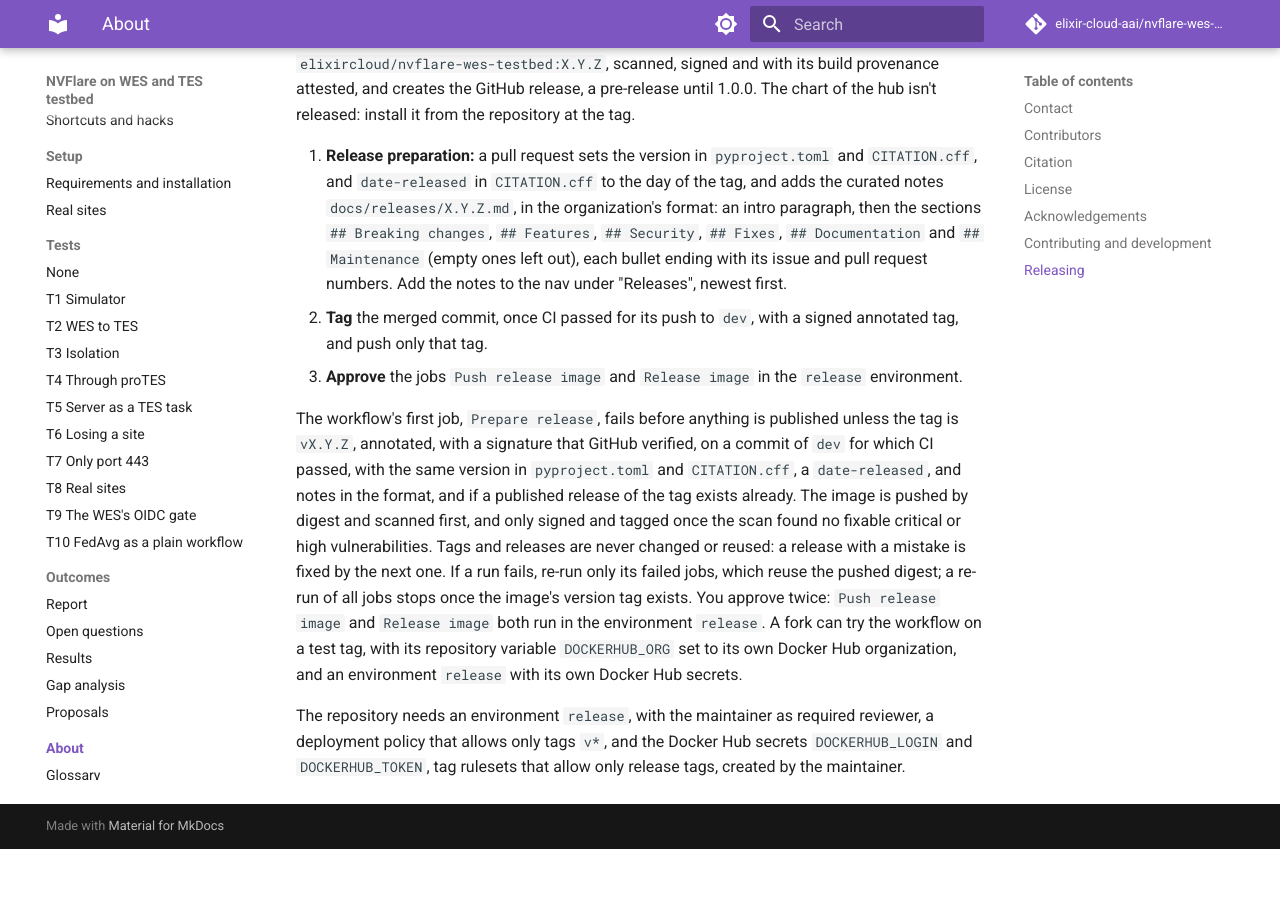
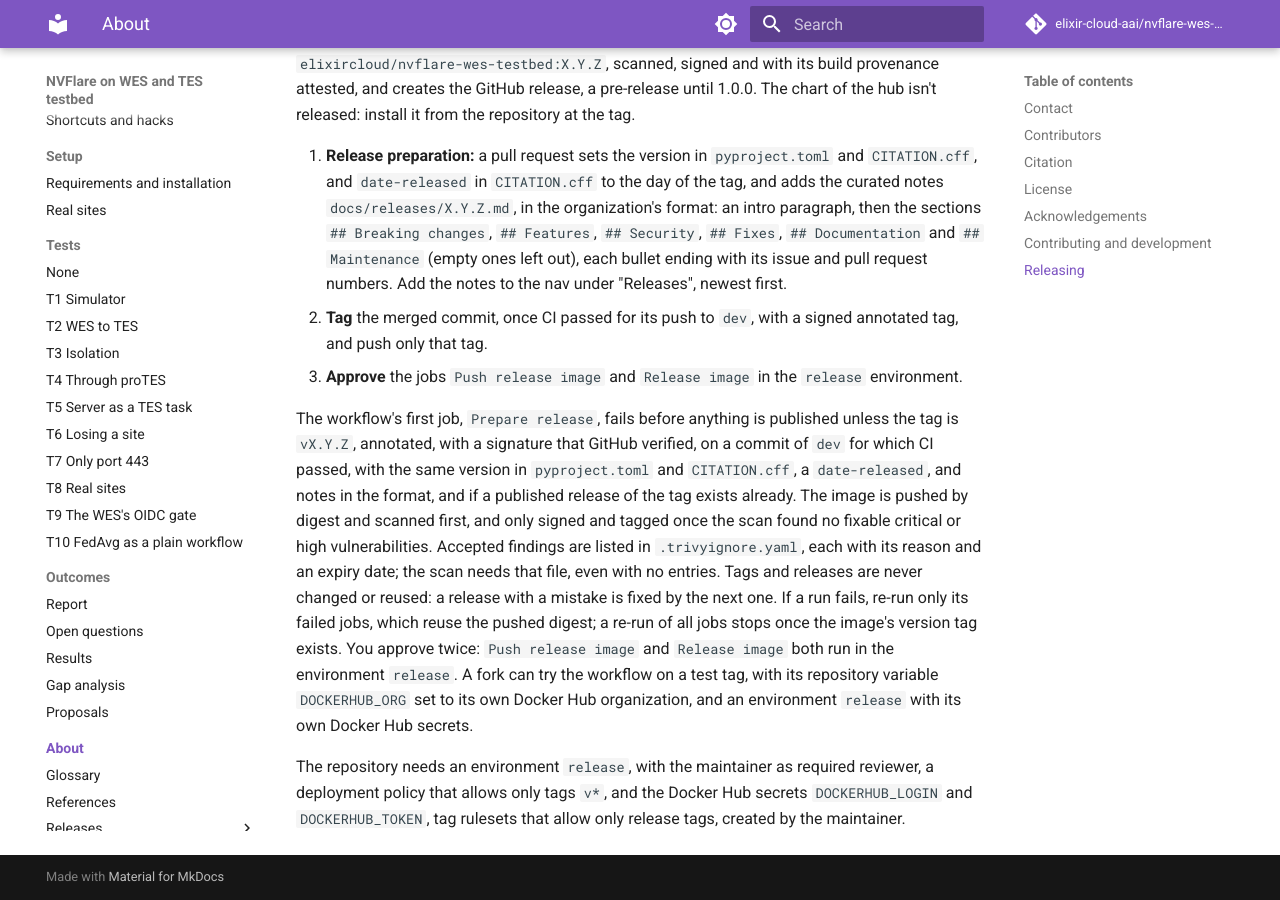
Before and after one commit to elixir-cloud-aai/nvflare-wes-testbed, an MkDocs documentation site: the page built from docs/about/index.md, in a window 1280 px wide and 900 px high, scrolled down 1436 px. Built offline with MkDocs 1.6.1 and Material for MkDocs 9.7.7, drawn with Linux system fonts in a browser that asks for light colours; comment, search, counter and statistics services are not loaded; before the commit the page ends 2285 px from its top, so only the background shows below that.

Commit message:
ci: add an empty .trivyignore.yaml (#63)
The shared action scan-image (elixir-cloud-aai/.github, v1.2.0) always
passes .trivyignore.yaml to Trivy, which fails without the file: the
scan of the v0.1.0 release stopped there. List no accepted findings:
a local scan of the release digest found no fixable critical or high
vulnerabilities. Document the file in the release section.


Claude-Session: https://claude.ai/code/session_011FSoqN5w1v5t1QRTKU7ad5

Co-authored-by: Claude Opus 5.5 <noreply@anthropic.com>

```diff
--- a/docs/about/index.md
+++ b/docs/about/index.md
@@ -48,6 +48,6 @@ Releases are version tags `vX.Y.Z` on a commit of `dev`, from which `.github/wor
 2. **Tag** the merged commit, once CI passed for its push to `dev`, with a signed annotated tag, and push only that tag.
 3. **Approve** the jobs `Push release image` and `Release image` in the `release` environment.
 
-The workflow's first job, `Prepare release`, fails before anything is published unless the tag is `vX.Y.Z`, annotated, with a signature that GitHub verified, on a commit of `dev` for which CI passed, with the same version in `pyproject.toml` and `CITATION.cff`, a `date-released`, and notes in the format, and if a published release of the tag exists already. The image is pushed by digest and scanned first, and only signed and tagged once the scan found no fixable critical or high vulnerabilities. Tags and releases are never changed or reused: a release with a mistake is fixed by the next one. If a run fails, re-run only its failed jobs, which reuse the pushed digest; a re-run of all jobs stops once the image's version tag exists. You approve twice: `Push release image` and `Release image` both run in the environment `release`. A fork can try the workflow on a test tag, with its repository variable `DOCKERHUB_ORG` set to its own Docker Hub organization, and an environment `release` with its own Docker Hub secrets.
+The workflow's first job, `Prepare release`, fails before anything is published unless the tag is `vX.Y.Z`, annotated, with a signature that GitHub verified, on a commit of `dev` for which CI passed, with the same version in `pyproject.toml` and `CITATION.cff`, a `date-released`, and notes in the format, and if a published release of the tag exists already. The image is pushed by digest and scanned first, and only signed and tagged once the scan found no fixable critical or high vulnerabilities. Accepted findings are listed in `.trivyignore.yaml`, each with its reason and an expiry date; the scan needs that file, even with no entries. Tags and releases are never changed or reused: a release with a mistake is fixed by the next one. If a run fails, re-run only its failed jobs, which reuse the pushed digest; a re-run of all jobs stops once the image's version tag exists. You approve twice: `Push release image` and `Release image` both run in the environment `release`. A fork can try the workflow on a test tag, with its repository variable `DOCKERHUB_ORG` set to its own Docker Hub organization, and an environment `release` with its own Docker Hub secrets.
 
 The repository needs an environment `release`, with the maintainer as required reviewer, a deployment policy that allows only tags `v*`, and the Docker Hub secrets `DOCKERHUB_LOGIN` and `DOCKERHUB_TOKEN`, tag rulesets that allow only release tags, created by the maintainer.
```
Also changed, not shown: .trivyignore.yaml (added, +16 -0 lines).
